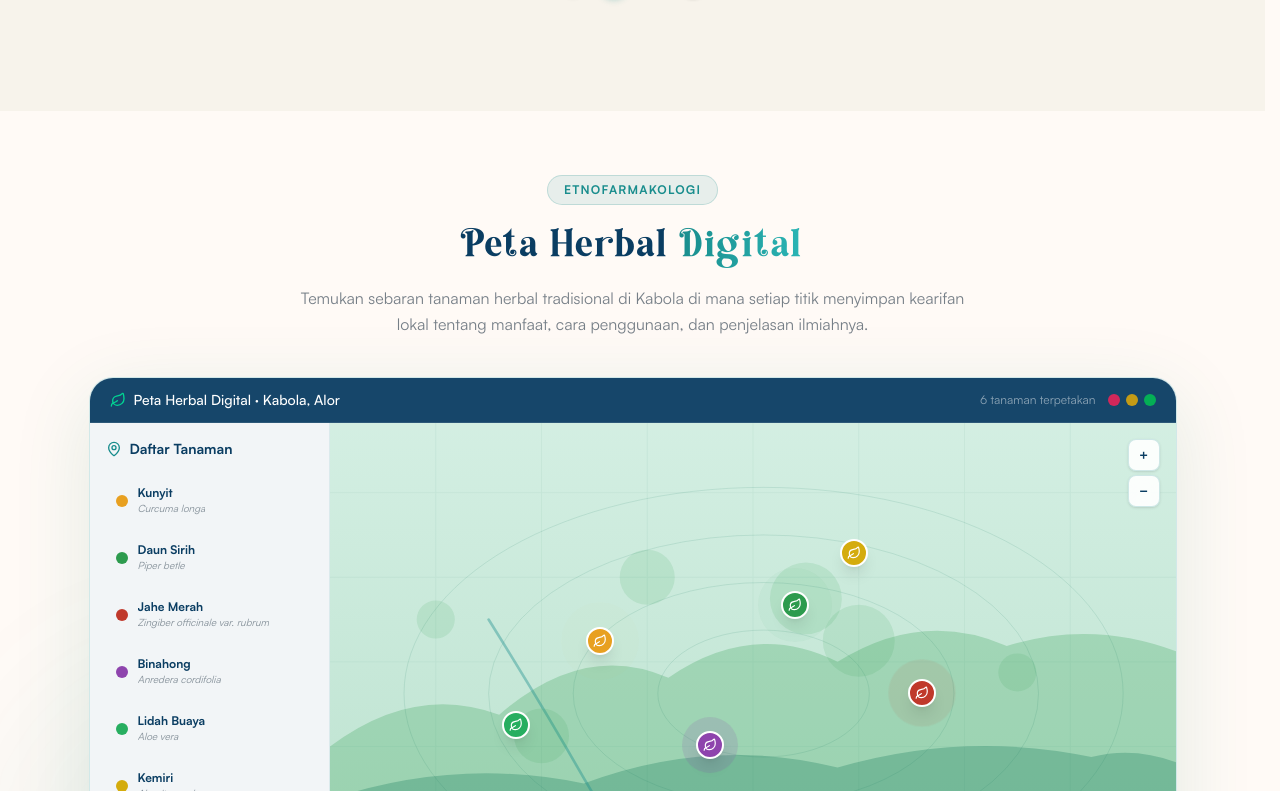
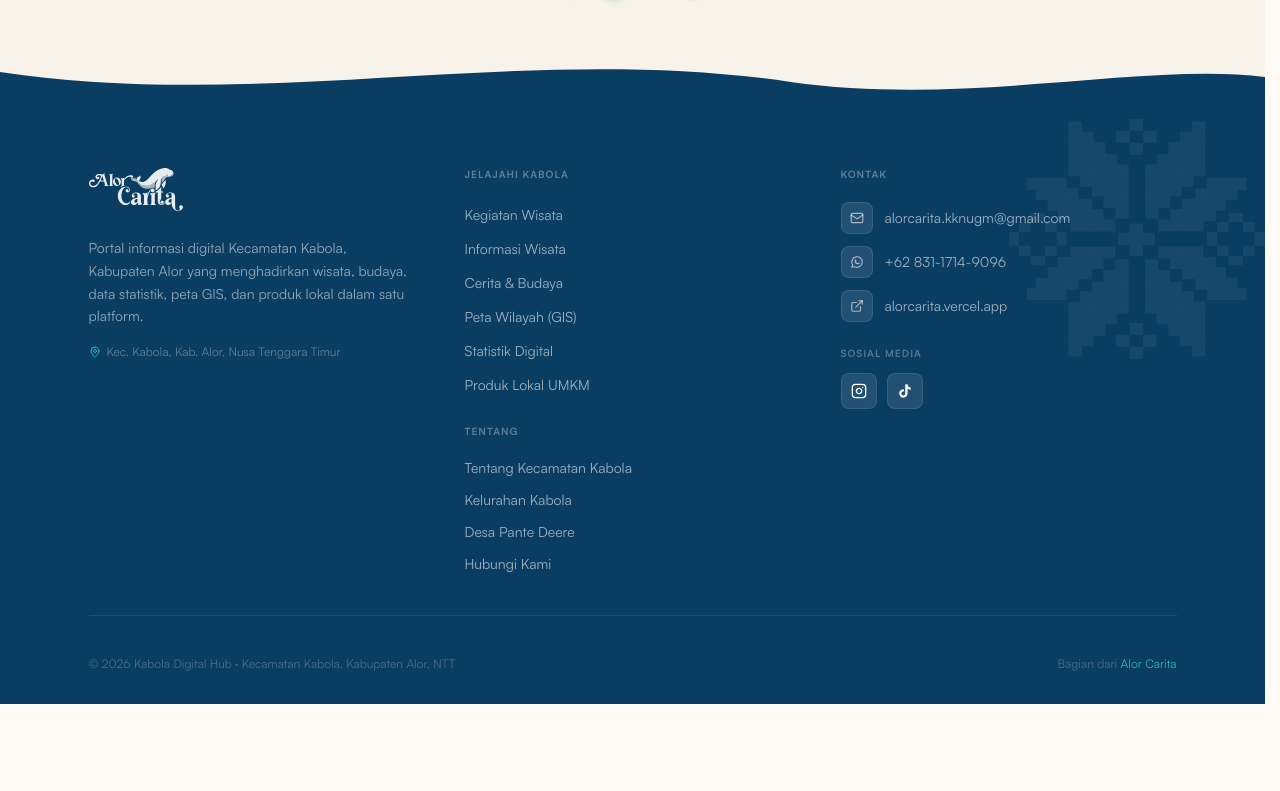
Before and after one commit to alorcaritakknugm/kabola-digital-hub, a Next.js app: page /peta in a window 1280 px wide. Shown: the part 2449-3240 px from the top of the page. After the commit the page ends 3153 px from the top, so only its background shows below. Built offline with nearby package versions, Linux system fonts and the light colour scheme.

Commit message:
fix(peta): remove herbal digital map section from peta page

```diff
--- a/app/peta/page.tsx
+++ b/app/peta/page.tsx
@@ -1,6 +1,5 @@
 import Navbar from "@/components/layout/Navbar";
 import GisMap from "@/components/pages/GisMap";
-import HerbalMap from "@/components/pages/HerbalMap";
 import Footer from "@/components/layout/Footer";
 import type { Metadata } from "next";
 
@@ -11,13 +10,12 @@ export const metadata: Metadata = {
   keywords: [
     "peta GIS Alor", "peta interaktif Kabola", "peta wilayah Alor NTT",
     "peta mitigasi bencana Kabola", "peta bahaya bencana Alor", "peta batas RT Kabola",
-    "peta herbal Alor", "GIS Kabola", "KKN UGM peta digital",
-    "etnofarmakologi peta NTT",
+    "GIS Kabola", "KKN UGM peta digital",
   ],
   alternates: { canonical: "https://kaboladigitalhub.alorcarita.com/peta" },
   openGraph: {
     title: "Album & Peta Interaktif GIS Kabola | Alor NTT",
-    description: "Peta digital GIS Kelurahan Kabola & Pante Deere, Alor NTT yang mencakup administrasi, geografi, mitigasi bencana, dan herbal digital.",
+    description: "Peta digital GIS Kelurahan Kabola & Pante Deere, Alor NTT yang mencakup administrasi, geografi, dan zonasi mitigasi bencana.",
     url: "https://kaboladigitalhub.alorcarita.com/peta",
   },
 };
@@ -27,7 +25,6 @@ export default function PetaPage() {
     <main className="min-h-screen bg-sand">
       <Navbar />
       <GisMap />
-      <HerbalMap />
       <Footer />
     </main>
   );
```
